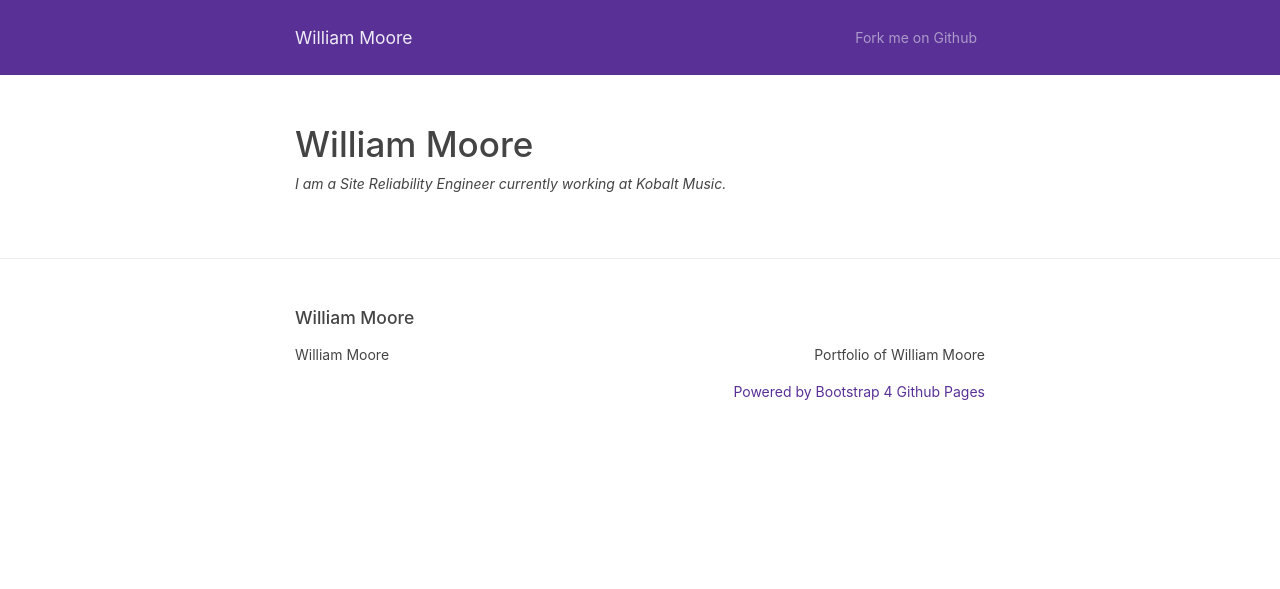
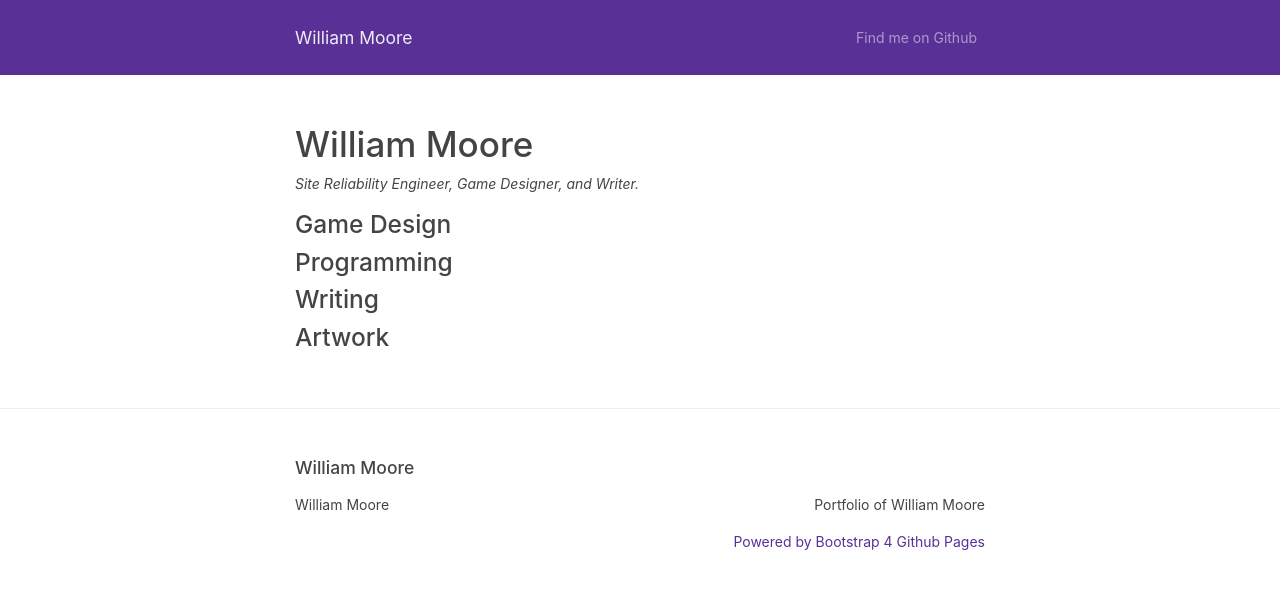
Before and after one commit to nicolas-van/bootstrap-4-github-pages, a Jekyll site: the page built from index.md, in a window 1280 px wide. Shown: the top 589 px of the page. Built offline with Jekyll 4.4.1, drawn with Linux system fonts in a browser that asks for light colours.

Commit message:
settling on a design for the home page

```diff
--- a/_config.yml
+++ b/_config.yml
@@ -29,15 +29,6 @@ plugins:
   - jekyll-feed
   - jekyll-sitemap
 
-# A list of the pages to display in the navigation bar
-header_pages:
-  - CV
-  - Development
-  - Games
-  - Writing
-  - Art
-  - Blog
-
 # Exclude from processing.
 # The following items will not be processed, by default. Create a custom list
 # to override the default setting.
--- a/_includes/header.html
+++ b/_includes/header.html
@@ -18,7 +18,7 @@
           {%- endif -%}
         {% endfor -%}
         <li class="nav-item">
-          <a class="nav-link" href="{{ site.github.repository_url }}">Fork me on Github</a>
+          <a class="nav-link" href="{{ site.github.repository_url }}">Find me on Github</a>
         </li>
       </ul>
     </div>
--- a/index.md
+++ b/index.md
@@ -2,4 +2,12 @@
 layout: page
 title: William Moore
 ---
-*I am a Site Reliability Engineer currently working at Kobalt Music.*
+*Site Reliability Engineer, Game Designer, and Writer.*
+
+### Game Design
+
+### Programming
+
+### Writing
+
+### Artwork
```
